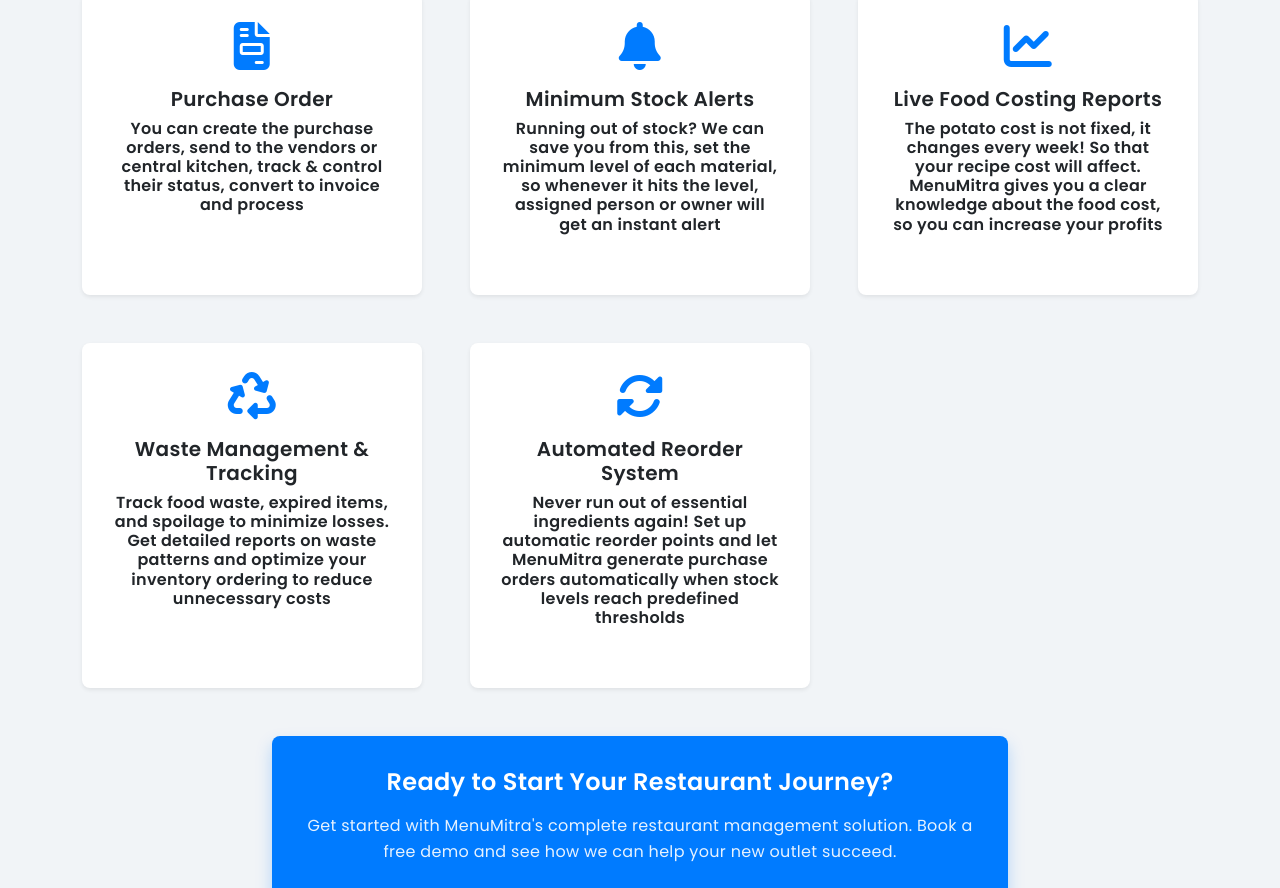
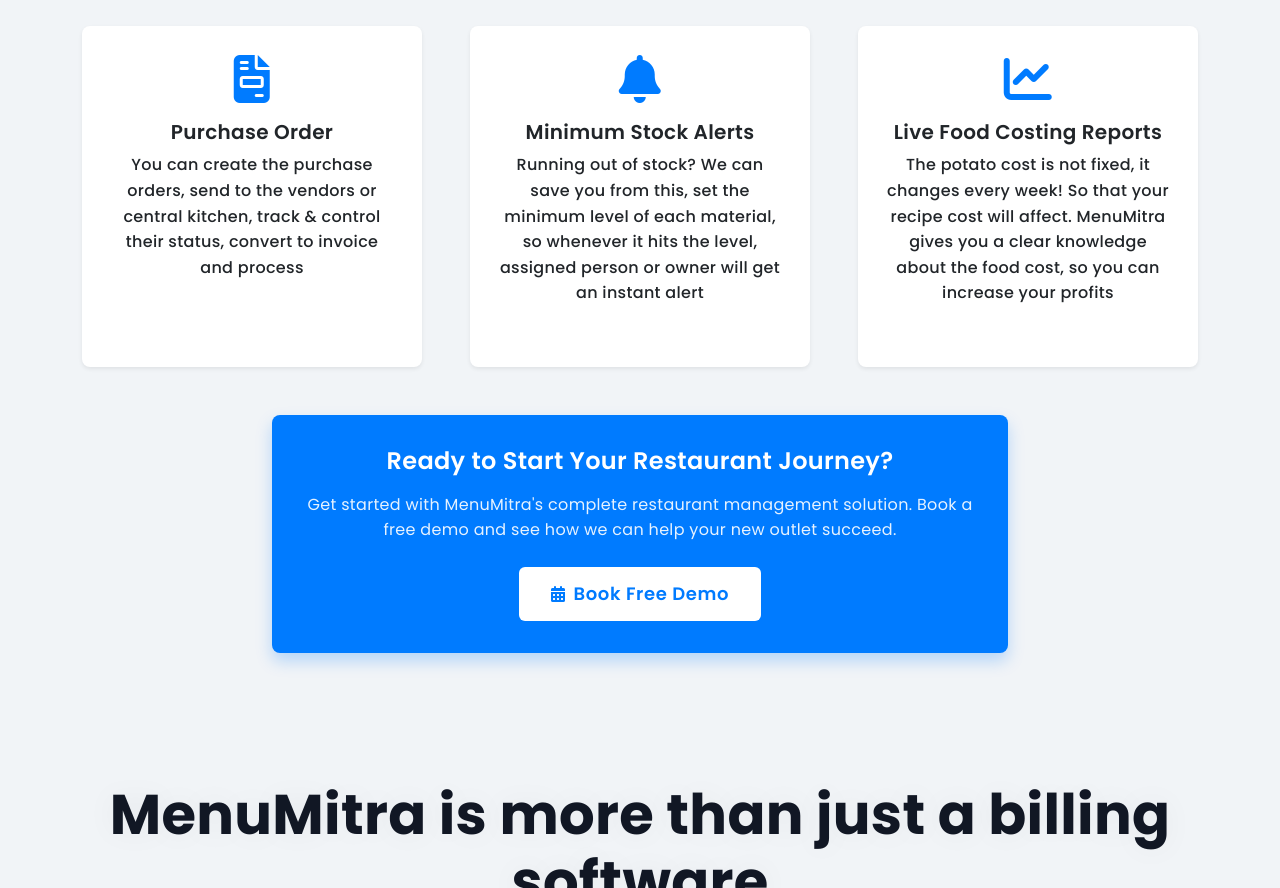
Before and after one commit to Shekru-Labs-India/menumitra_website, a React (Create React App) app: page /inventory in a window 1280 px wide. Shown: the part 1282-2170 px from the top of the page. Built offline with nearby package versions, Linux system fonts and the light colour scheme.

Commit message:
Add new features to CustomerManagement and OnlineOrder components; update FeatureCards styling for improved presentation. Remove outdated features from Inventory and Menu components.

```diff
--- a/src/components/CustomerManagement.jsx
+++ b/src/components/CustomerManagement.jsx
@@ -31,6 +31,16 @@ const CustomerManagement = () => {
       icon: "fas fa-comment-dots",
       title: "Customer Feedbacks",
       description: "With MenuMitra's Feedback Management System, you can find out what customers truly think about your restaurant and services! Gather frank feedback about your staff, food, and service by using a tablet or smartphone app, QR codes, or SMS links."
+    },
+    {
+      icon: "fas fa-users",
+      title: "Customer Segmentation & Targeting",
+      description: "Segment your customers based on their spending patterns, visit frequency, and preferences. Create targeted marketing campaigns for different customer groups to maximize engagement and increase repeat visits."
+    },
+    {
+      icon: "fas fa-gift",
+      title: "Loyalty Programs & Rewards",
+      description: "Build customer loyalty with automated reward systems. Set up points-based programs, tier memberships, and special privileges for your most valuable customers. Keep them coming back with personalized offers and exclusive benefits."
     }
   ];
 
--- a/src/components/FeatureCards.css
+++ b/src/components/FeatureCards.css
@@ -42,7 +42,7 @@
 /* Fix card subtitle styling */
 .feature-cards-section .feature-card .card-subtitle {
   font-size: 1rem !important;
-  font-weight: 600 !important;
+  font-weight: 500 !important;
   margin-bottom: 0 !important;
   color: #212529 !important;
 }
--- a/src/components/FeatureCards.jsx
+++ b/src/components/FeatureCards.jsx
@@ -39,9 +39,9 @@ const FeatureCards = ({
                   <h5 className={`card-title mb-3 ${card.titleColor || 'text-primary'}`}>
                     {card.title}
                   </h5>
-                  <h6 className="card-subtitle mb-0 fw-bold">
+                  <p className="card-subtitle mb-0 fw-normal">
                     {card.description}
-                  </h6>
+                  </p>
                 </div>
               </div>
             </div>
--- a/src/components/Inventory.jsx
+++ b/src/components/Inventory.jsx
@@ -52,16 +52,6 @@ const Inventory = () => {
       title: "Live Food Costing Reports",
       description: "The potato cost is not fixed, it changes every week! So that your recipe cost will affect. MenuMitra gives you a clear knowledge about the food cost, so you can increase your profits"
     },
-    {
-      icon: "fas fa-recycle",
-      title: "Waste Management & Tracking",
-      description: "Track food waste, expired items, and spoilage to minimize losses. Get detailed reports on waste patterns and optimize your inventory ordering to reduce unnecessary costs"
-    },
-    {
-      icon: "fas fa-sync-alt",
-      title: "Automated Reorder System",
-      description: "Never run out of essential ingredients again! Set up automatic reorder points and let MenuMitra generate purchase orders automatically when stock levels reach predefined thresholds"
-    }
   ];
 
   return (
--- a/src/components/Menu.jsx
+++ b/src/components/Menu.jsx
@@ -52,16 +52,6 @@ const Menu = () => {
       title: "Customizable Menu Timing",
       description: "No breakfast after 11:00 a.m. or Chef de pastry begins at 4:00 p.m. You can manage the availability of particular menu items using MenuMitra, whether they are for dine-in or on aggregator platforms. Choose the ideal time for a flawless eating experience!"
     },
-    {
-      icon: "fas fa-tags",
-      title: "Dynamic Pricing & Promotions",
-      description: "Boost your sales with smart pricing strategies! Set different prices for peak hours, happy hours, or special occasions. Create promotional offers, combo deals, and seasonal pricing to maximize revenue and attract more customers."
-    },
-    {
-      icon: "fas fa-chart-bar",
-      title: "Menu Performance Analytics",
-      description: "Make data-driven menu decisions! Track which items are bestsellers, identify slow-moving dishes, analyze profit margins, and understand customer preferences. Use these insights to optimize your menu and increase profitability."
-    }
   ];
 
   return (
--- a/src/components/OnlineOrder.jsx
+++ b/src/components/OnlineOrder.jsx
@@ -41,6 +41,16 @@ const OnlineOrder = () => {
       icon: "fas fa-plus-circle",
       title: "Customizable Charges & Add-Ons",
       description: "Add customized charges such as packaging charge, container charge, discounts or offers from MenuMitra admin panel. No more juggling between here or there."
+    },
+    {
+      icon: "fas fa-chart-line",
+      title: "Real-Time Order Analytics",
+      description: "Track your online order performance with detailed analytics. Monitor peak hours, popular items, customer preferences, and optimize your menu for better sales."
+    },
+    {
+      icon: "fas fa-bell",
+      title: "Smart Order Notifications",
+      description: "Get instant notifications for new orders, order modifications, and delivery updates. Never miss an order with MenuMitra's smart notification system."
     }
   ];
 
```
